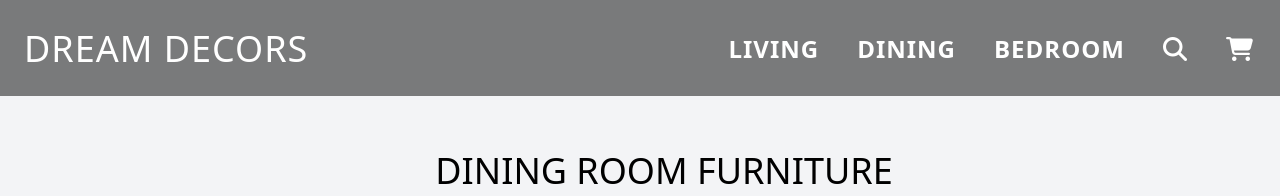
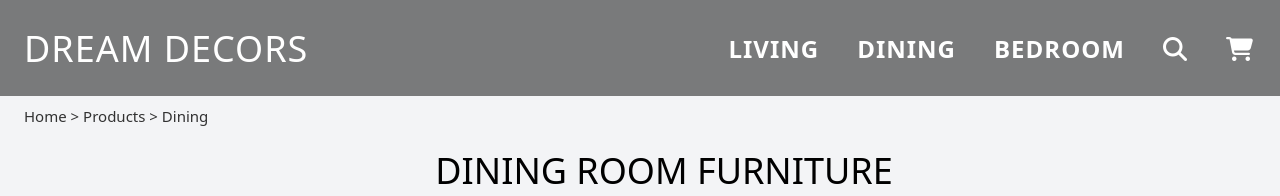
Before and after one commit to mosierkyle/dream-decors, a React (Vite) app: page /dining in a window 1280 px wide. Shown: the top 196 px of the page. Built offline with nearby package versions, Linux system fonts and the light colour scheme.

Commit message:
Add breadcrumbs

```diff
--- a/src/Routes/CartPage/Cart.jsx
+++ b/src/Routes/CartPage/Cart.jsx
@@ -13,7 +13,6 @@ const Cart = ({
   const [cartTotal, setCartTotal] = useState(0);
 
   useEffect(() => {
-    console.log('this went');
     const getCartTotal = (cartParam) => {
       let sum = 0;
       cartParam.forEach((item) => {
@@ -27,7 +26,6 @@ const Cart = ({
 
   const onCartClick = () => {
     showCart ? setShowCart(false) : setShowCart(true);
-    console.log(cart);
     return;
   };
 
--- a/src/Routes/ShopPages/Bedroom/Bedroom.jsx
+++ b/src/Routes/ShopPages/Bedroom/Bedroom.jsx
@@ -1,6 +1,7 @@
 import { useEffect, useState } from 'react';
 import bedroomProducts from '../../../Data/bedroomProducts';
 import Card from '../../../Components/Card';
+import { Link } from 'react-router-dom';
 
 const getData = () => {
   const [data, setData] = useState(null);
@@ -17,7 +18,6 @@ const getData = () => {
             `This is an HTTP error: The status is ${response.status}`
           );
         }
-        console.log(response);
         setData(response);
         setError(null);
       } catch (error) {
@@ -39,6 +39,19 @@ const Bedroom = () => {
 
   return (
     <div className="shop-content">
+      <div className="bread-crumbs">
+        <Link className="bread-crumb-text" to={'/'}>
+          Home
+        </Link>{' '}
+        &gt;{' '}
+        <Link className="bread-crumb-text" to={'/shop'}>
+          Products
+        </Link>{' '}
+        &gt;{' '}
+        <Link className="bread-crumb-text" to={'bedroom'}>
+          Bedroom
+        </Link>
+      </div>
       <p className="shop-heading">BEDROOM ROOM FURNITURE</p>
       {loading && <div>A moment please...</div>}
       {error && (
--- a/src/Routes/ShopPages/Dining/Dining.jsx
+++ b/src/Routes/ShopPages/Dining/Dining.jsx
@@ -1,6 +1,7 @@
 import { useEffect, useState } from 'react';
 import diningProducts from '../../../Data/diningProducts';
 import Card from '../../../Components/Card';
+import { Link } from 'react-router-dom';
 
 const getData = () => {
   const [data, setData] = useState(null);
@@ -17,7 +18,6 @@ const getData = () => {
             `This is an HTTP error: The status is ${response.status}`
           );
         }
-        console.log(response);
         setData(response);
         setError(null);
       } catch (error) {
@@ -39,6 +39,19 @@ const Dining = () => {
 
   return (
     <div className="shop-content">
+      <div className="bread-crumbs">
+        <Link className="bread-crumb-text" to={'/'}>
+          Home
+        </Link>{' '}
+        &gt;{' '}
+        <Link className="bread-crumb-text" to={'/shop'}>
+          Products
+        </Link>{' '}
+        &gt;{' '}
+        <Link className="bread-crumb-text" to={'dining'}>
+          Dining
+        </Link>
+      </div>
       <p className="shop-heading">DINING ROOM FURNITURE</p>
       {loading && <div>A moment please...</div>}
       {error && (
--- a/src/Routes/ShopPages/Living/Living.css
+++ b/src/Routes/ShopPages/Living/Living.css
@@ -8,6 +8,7 @@
   height: 100vh;
   width: 100vw;
   overflow: scroll;
+  position: relative;
 }
 
 .shop-heading {
@@ -26,3 +27,19 @@
   flex-wrap: wrap;
   justify-content: center;
 }
+
+.bread-crumbs {
+  position: absolute;
+  top: 10px;
+  left: 24px;
+  font-size: 15px;
+  text-decoration: none;
+  color: rgba(0, 0, 0, 0.8);
+  font-weight: 500;
+}
+
+.bread-crumb-text {
+  text-decoration: none;
+  color: rgba(0, 0, 0, 0.8);
+  font-weight: 500;
+}
--- a/src/Routes/ShopPages/Living/Living.jsx
+++ b/src/Routes/ShopPages/Living/Living.jsx
@@ -2,6 +2,7 @@ import { useEffect, useState } from 'react';
 import livingProducts from '../../../Data/livingProducts';
 import Card from '../../../Components/Card';
 import './Living.css';
+import { Link } from 'react-router-dom';
 
 const getData = () => {
   const [data, setData] = useState(null);
@@ -39,6 +40,19 @@ const Living = () => {
 
   return (
     <div className="shop-content">
+      <div className="bread-crumbs">
+        <Link className="bread-crumb-text" to={'/'}>
+          Home
+        </Link>{' '}
+        &gt;{' '}
+        <Link className="bread-crumb-text" to={'/shop'}>
+          Products
+        </Link>{' '}
+        &gt;{' '}
+        <Link className="bread-crumb-text" to={'Living'}>
+          Living
+        </Link>
+      </div>
       <p className="shop-heading">LIVING ROOM FURNITURE</p>
       {loading && <div>A moment please...</div>}
       {error && (
--- a/src/Routes/ShopPages/ShopPage.jsx
+++ b/src/Routes/ShopPages/ShopPage.jsx
@@ -1,6 +1,7 @@
 import { useEffect, useState } from 'react';
 import allProducts from '../../Data/allProducts';
 import Card from '../../Components/Card';
+import { Link } from 'react-router-dom';
 
 const getData = () => {
   const [data, setData] = useState(null);
@@ -38,6 +39,15 @@ const ShopPage = () => {
 
   return (
     <div className="shop-content">
+      <div className="bread-crumbs">
+        <Link className="bread-crumb-text" to={'/'}>
+          Home
+        </Link>{' '}
+        &gt;{' '}
+        <Link className="bread-crumb-text" to={'/shop'}>
+          Products
+        </Link>{' '}
+      </div>
       <p className="shop-heading">SHOP ALL FURNITURE</p>
       {loading && <div>A moment please...</div>}
       {error && (
```
